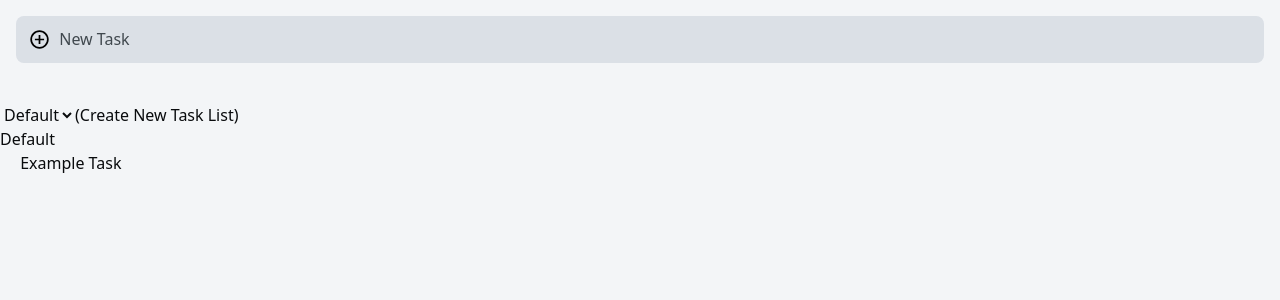
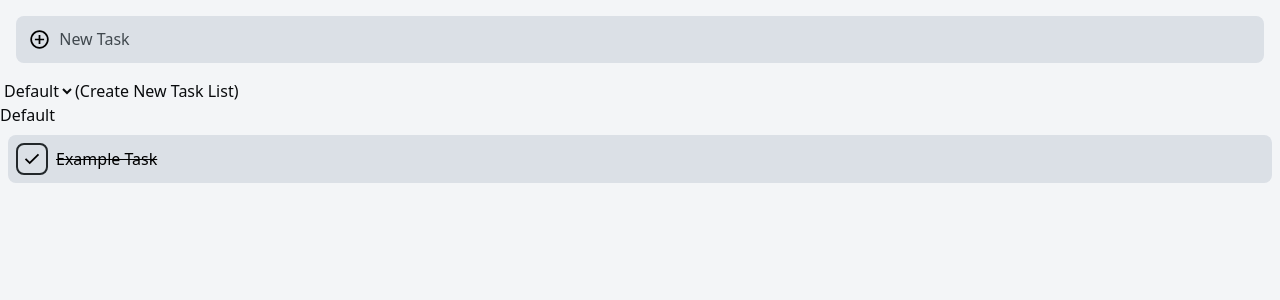
Before and after one commit to JoshuaCoquia/effortless-tasks, a Next.js app: page / in a window 1280 px wide. Both pictures are taken after a click on the button 8 px from the left and 161 px from the top of the page. Shown: the top 300 px of the page. Built offline with nearby package versions, Linux system fonts and the light colour scheme.

Commit message:
Feat: style individual tasks

```diff
--- a/src/app/AddTaskForm.tsx
+++ b/src/app/AddTaskForm.tsx
@@ -43,13 +43,12 @@ export default function AddTaskForm({
             className="w-full text-black placeholder-grey outline-0"
             autoFocus
           />
-          <div className="block max-w-0 group-hover:max-w-full group-focus-within:max-w-full transition-all duration-400 h-[1px] bg-grey" />
+          <div className="block max-w-0 group-hover:max-w-full group-focus-within:max-w-full transition-all duration-150 h-[1px] bg-grey" />
         </div>
       </section>
       <label htmlFor="taskListMenu" className="hidden">
         Task List to Select
       </label>
-      <br />
       <select name="taskListMenu" id="taskListMenu">
         {taskLists.map((taskList) => (
           <option key={taskList.id} value={taskList.id}>
--- a/src/app/TaskList.tsx
+++ b/src/app/TaskList.tsx
@@ -20,18 +20,23 @@ export default function TaskList({
       <h2>{title}</h2>
       <ul>
         {tasks.map((task) => (
-          <li key={task.id}>
+          <li key={task.id} className="hover:bg-grey-light-background focus-within:bg-grey-light-background flex items-center border-0 rounded-lg m-2 gap-2 p-2 transition-all duration-400 group">
             <button onClick={() => {
               onTaskButtonClick(task.id);
-            }} className="w-4 h-4">
-
-            </button> <input
+            }} className="w-8 h-8 border-2 rounded-lg border-grey-dark flex-none">
+              {task.completed && <Image src={CheckIcon} width={24} height={24} alt="Check Mark" className="mx-auto my-auto" />}
+            </button>
+            <div className="w-full flex-auto">
+              <input
                 type="text"
                 value={task.title}
                 onChange={(event) => {
                   onTaskTextUpdate(task.id, event);
                 }}
+                className={`outline-0 w-full ${task.completed ? "text-grey group-focus-within:text-black group-hover:text-black line-through" : "text-black"}`}
               />
+              <div className="block w-0 group-hover:w-full group-focus-within:max-w-full transition-all duration-150 h-[1px] bg-grey" />
+            </div>
           </li>
         ))}
       </ul>
--- a/src/app/globals.css
+++ b/src/app/globals.css
@@ -3,6 +3,7 @@
 :root {
   --background: #f3f5f7;
   --foreground: #090b0d;
+  caret-color: var(--foreground);
 }
 
 @theme inline {
```
Lines whose indentation alone changed are shown as unchanged.
